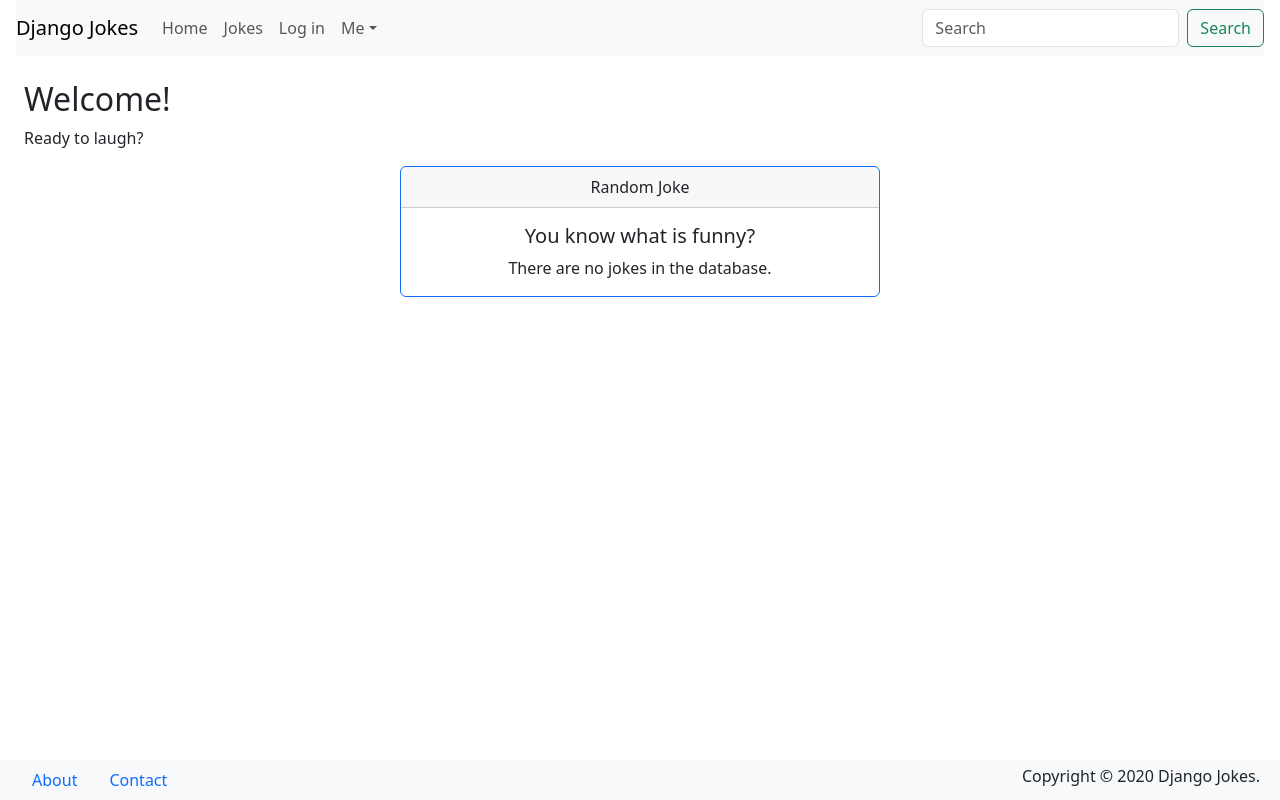
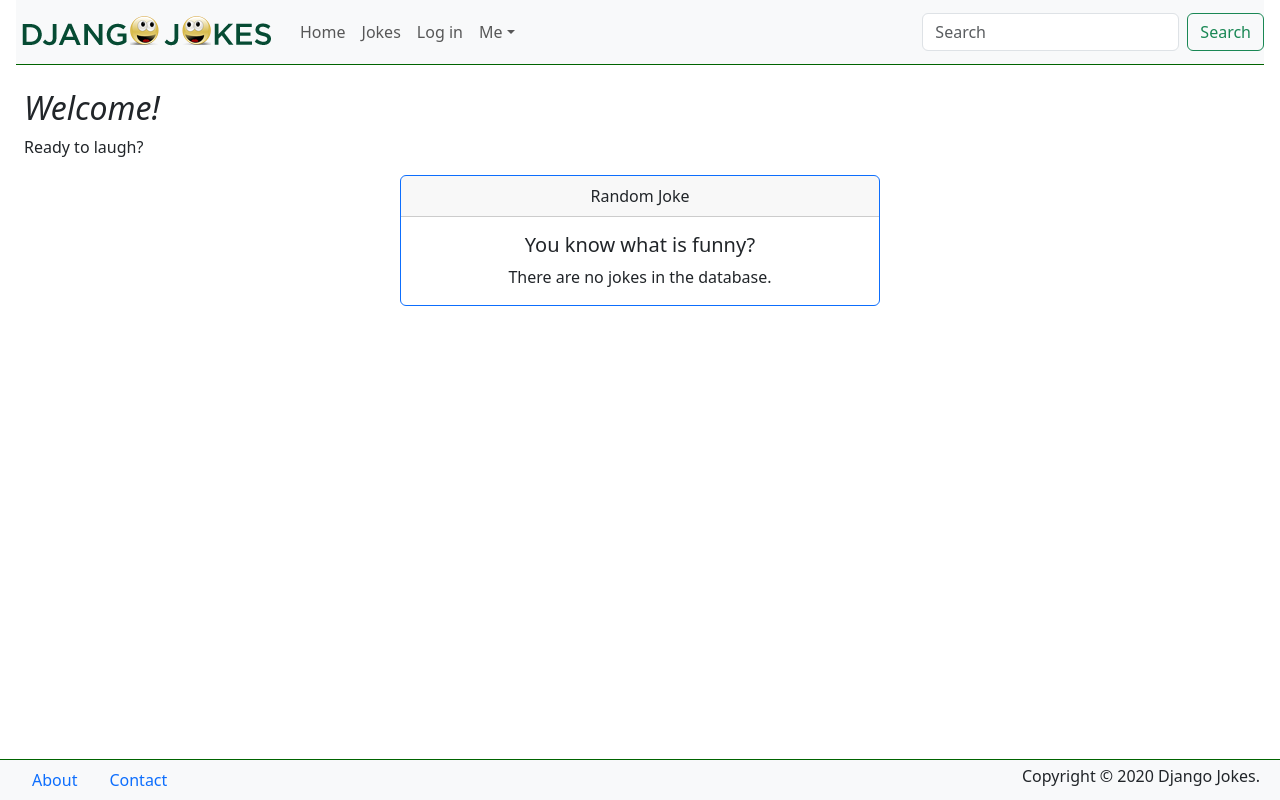
Before and after one commit to Ubuntufoo/Course-project-djangojokes.com, a Django app: page / in a window 1280 px wide. Run offline with Django 4.2, Linux system fonts and the light colour scheme; data that the repository does not hold is empty; some libraries are stand-ins or nearby versions.

Commit message:
Added static files

```diff
--- a/djangojokes/settings.py
+++ b/djangojokes/settings.py
@@ -123,7 +123,11 @@ USE_TZ = True
 # Static files (CSS, JavaScript, Images)
 # https://docs.djangoproject.com/en/4.1/howto/static-files/
 
-STATIC_URL = 'static/'
+STATIC_URL = '/static/'
+
+STATICFILES_DIRS = [
+    BASE_DIR / 'static',
+]
 
 # Default primary key field type
 # https://docs.djangoproject.com/en/4.1/ref/settings/#default-auto-field
--- /dev/null
+++ b/static/css/main.css
@@ -0,0 +1,15 @@
+body {
+  padding-bottom: 50px;
+}
+
+footer {
+  border-top: 1px solid darkgreen;
+}
+
+header {
+  border-bottom: 1px solid darkgreen;
+}
+
+h2 {
+  font-style: italic;
+}
--- a/templates/_base.html
+++ b/templates/_base.html
@@ -1,3 +1,5 @@
+{% load static %}
+
 <!DOCTYPE html>
 <html lang="en">
 
@@ -6,14 +8,17 @@
   <meta name="viewport" content="width=device-width, initial-scale=1">
   <link href="https://cdn.jsdelivr.net/npm/bootstrap@5.3.0-alpha1/dist/css/bootstrap.min.css" rel="stylesheet"
     integrity="sha384-GLhlTQ8iRABdZLl6O3oVMWSktQOp6b7In1Zl3/Jr59b6EGGoI1aFkw7cmDA6j6gD" crossorigin="anonymous">
+  <link rel="stylesheet" href="{% static 'css/main.css' %}">
   <script src="https://kit.fontawesome.com/0e33780c76.js" crossorigin="anonymous"></script>
+  <link rel="shortcut icon" type="image/png" href="{% static 'images/favicon.png' %}">
   <title>{% block title %}{% endblock %} | Django Jokes</title>
 </head>
 
 <body>
   <header class="mx-3">
     <nav class="navbar navbar-expand-lg navbar-light bg-light">
-      <a class="navbar-brand" href="{% url 'pages:homepage' %}">Django Jokes</a>
+      <a class="navbar-brand" href="{% url 'pages:homepage' %}"><img src="{% static 'images/logo.png' %}" alt="Logo"
+          class="img-fluid" /></a>
       <button class="navbar-toggler" type="button" data-bs-toggle="collapse" data-bs-target="#navbarSupportedContent"
         aria-expanded="false" aria-controls="navbarSupportedContent" aria-label="Toggle navigation">
         <span class="navbar-toggler-icon"></span>
```
Also changed, not shown: static/images/favicon.png (added), static/images/logo.png (added).
